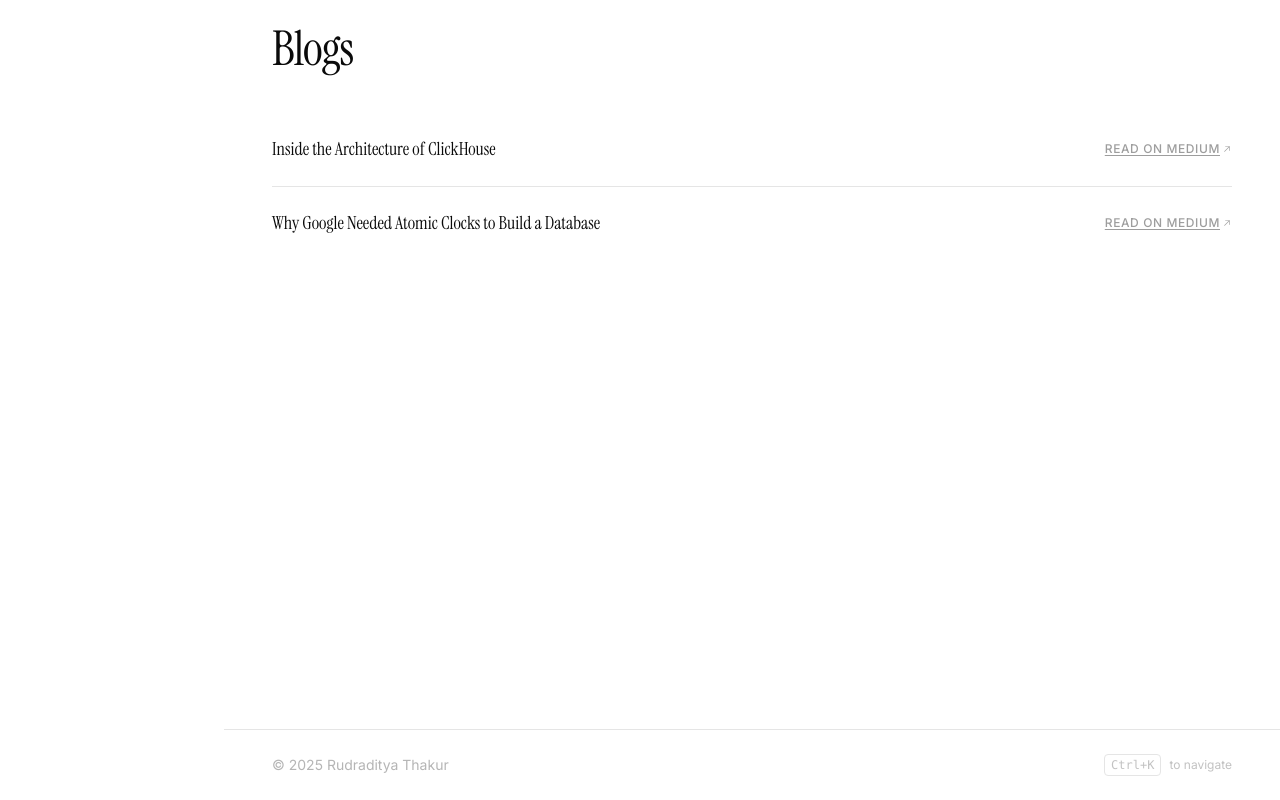
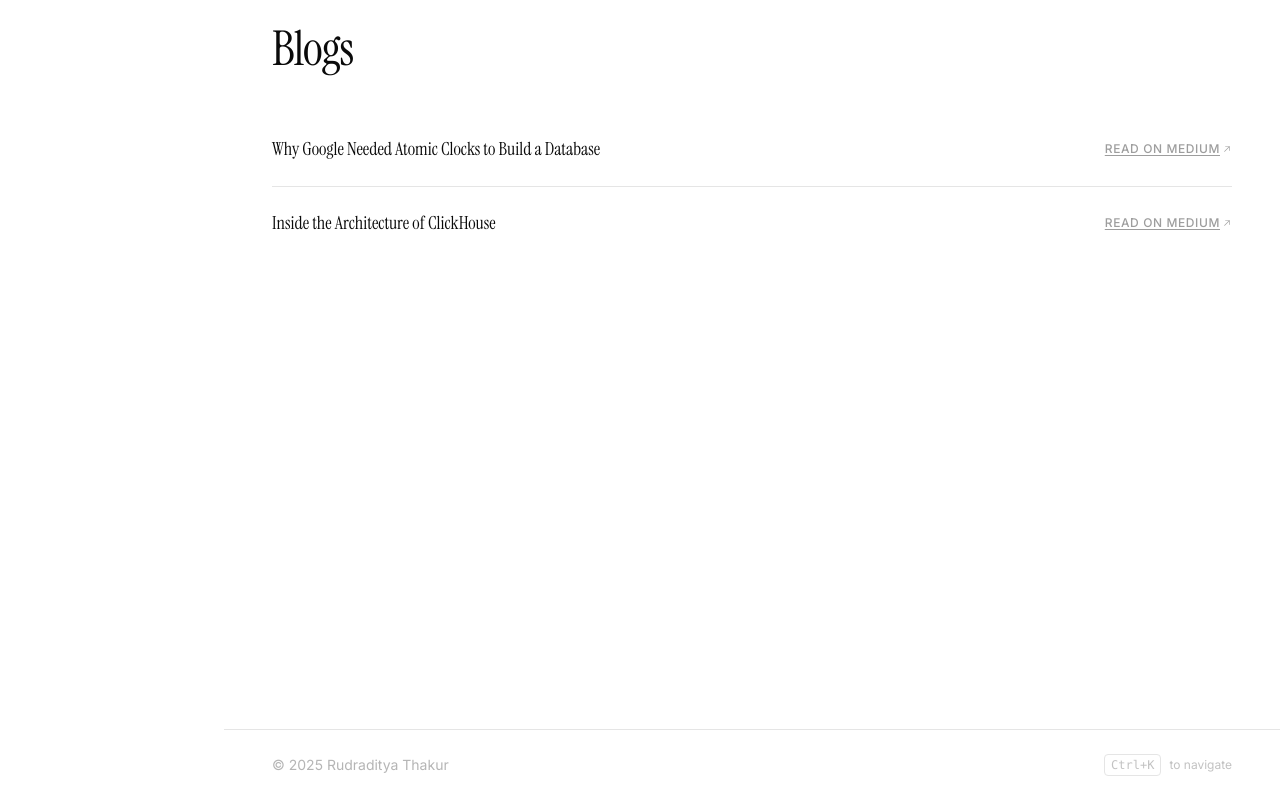
Before and after one commit to rudraditya21/rudraditya21.github.io, a Next.js app: page / in a window 1280 px wide. Shown: the part 6952-7752 px from the top of the page. Built offline with nearby package versions, Linux system fonts and the light colour scheme.

Commit message:
added: cron job for medium blogs sync

```diff
--- a/components/writing.tsx
+++ b/components/writing.tsx
@@ -2,17 +2,7 @@
 
 import { useInView } from '@/hooks/use-in-view'
 import { ArrowUpRight } from '@phosphor-icons/react'
-
-const posts = [
-  {
-    title: 'Inside the Architecture of ClickHouse',
-    href: 'https://medium.com/@rudraditya.thakur21/inside-the-architecture-of-clickhouse-0c15d41d69fe',
-  },
-  {
-    title: 'Why Google Needed Atomic Clocks to Build a Database',
-    href: 'https://medium.com/@rudraditya.thakur21/why-google-needed-atomic-clocks-to-build-a-database-8992f9364e56',
-  },
-]
+import { posts } from '@/lib/posts'
 
 function PostRow({ post, index }: { post: typeof posts[0]; index: number }) {
   const { ref, inView } = useInView(0.1)
--- /dev/null
+++ b/lib/posts.ts
@@ -0,0 +1,11 @@
+// Auto-generated by scripts/sync-posts.mjs — do not edit manually
+export const posts: { title: string; href: string }[] = [
+  {
+    "title": "Why Google Needed Atomic Clocks to Build a Database",
+    "href": "https://medium.com/@rudraditya.thakur21/why-google-needed-atomic-clocks-to-build-a-database-8992f9364e56"
+  },
+  {
+    "title": "Inside the Architecture of ClickHouse",
+    "href": "https://medium.com/@rudraditya.thakur21/inside-the-architecture-of-clickhouse-0c15d41d69fe"
+  }
+]
--- /dev/null
+++ b/scripts/sync-posts.mjs
@@ -0,0 +1,44 @@
+import { writeFileSync, readFileSync } from 'fs'
+
+const FEED_URL = 'https://medium.com/feed/@rudraditya.thakur21'
+const OUT_FILE  = 'lib/posts.ts'
+
+const res = await fetch(FEED_URL, {
+  headers: { 'User-Agent': 'Mozilla/5.0 (compatible; portfolio-sync/1.0)' },
+})
+
+if (!res.ok) {
+  console.error(`Failed to fetch RSS: ${res.status} ${res.statusText}`)
+  process.exit(1)
+}
+
+const xml = await res.text()
+
+const items = [...xml.matchAll(/<item>([\s\S]*?)<\/item>/g)].map(([, item]) => {
+  const title =
+    item.match(/<title><!\[CDATA\[([\s\S]*?)\]\]><\/title>/)?.[1]?.trim() ??
+    item.match(/<title>([\s\S]*?)<\/title>/)?.[1]?.trim()
+
+  const rawLink =
+    item.match(/<link>(https?:\/\/[^<]+)<\/link>/)?.[1]?.trim() ??
+    item.match(/<guid[^>]*>(https?:\/\/[^<]+)<\/guid>/)?.[1]?.trim()
+
+  // Strip Medium tracking query params
+  const href = rawLink ? new URL(rawLink).origin + new URL(rawLink).pathname : undefined
+
+  const pubDate = item.match(/<pubDate>([\s\S]*?)<\/pubDate>/)?.[1]?.trim()
+
+  return { title, href, pubDate }
+}).filter(p => p.title && p.href)
+
+// Newest first
+items.sort((a, b) => new Date(b.pubDate ?? 0).getTime() - new Date(a.pubDate ?? 0).getTime())
+
+const posts = items.map(({ title, href }) => ({ title, href }))
+
+const content = `// Auto-generated by scripts/sync-posts.mjs — do not edit manually
+export const posts: { title: string; href: string }[] = ${JSON.stringify(posts, null, 2)}
+`
+
+writeFileSync(OUT_FILE, content)
+console.log(`Wrote ${posts.length} post(s) to ${OUT_FILE}`)
```
